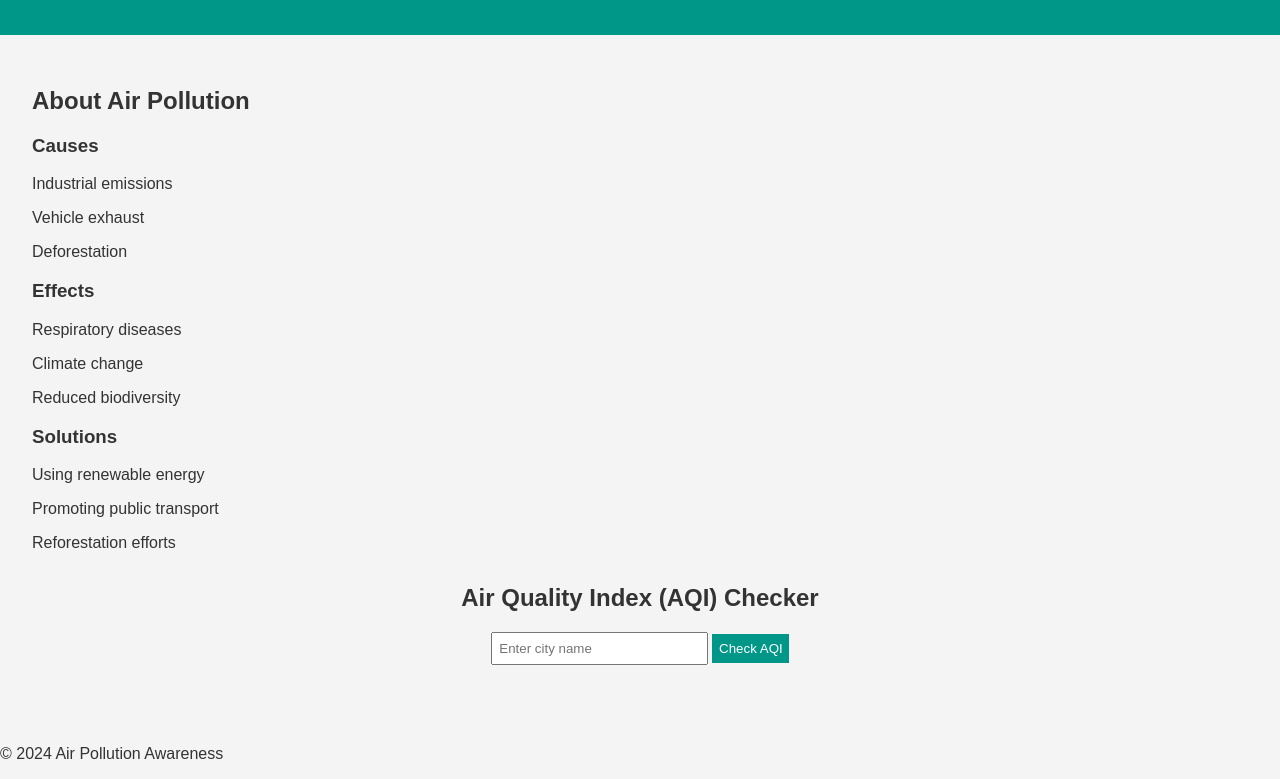
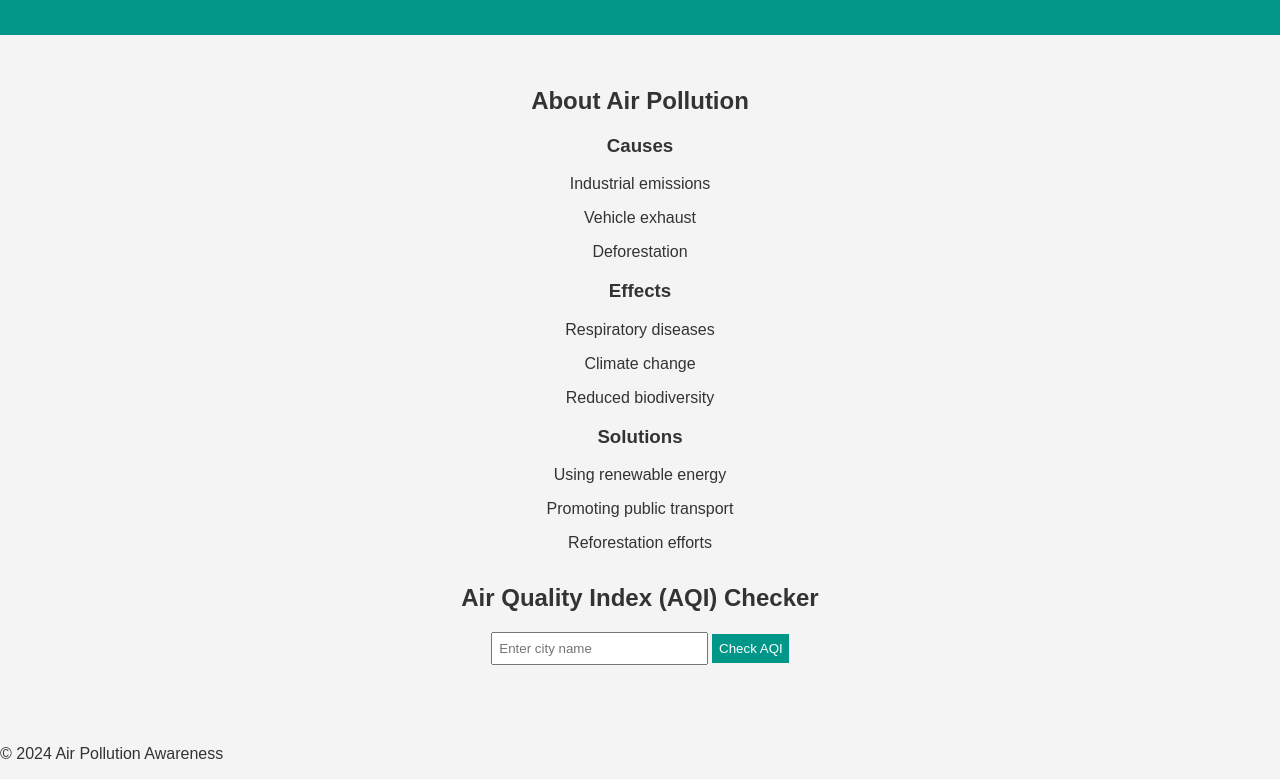
Before and after one commit to Grimereapr/air-pollution-awareness-website, a plain HTML site: page index.html in a window 1280 px wide. Shown: the part 77-856 px from the top of the page. Drawn offline with Linux system fonts and the light colour scheme.

Commit message:
Update index.html

```diff
--- a/index.html
+++ b/index.html
@@ -12,10 +12,10 @@
   </header>
   <main>
     <section id="about">
-      <h2>About Air Pollution</h2>
-      <div id="causes"></div>
-      <div id="effects"></div>
-      <div id="solutions"></div>
+      <h2><center>About Air Pollution</center></h2>
+      <center><div id="causes"></div></center>
+      <center><div id="effects"></div></center>
+      <center><div id="solutions"></div></center>
     </section>
     <section id="aqi-checker">
       <h2>Air Quality Index (AQI) Checker</h2>
```
